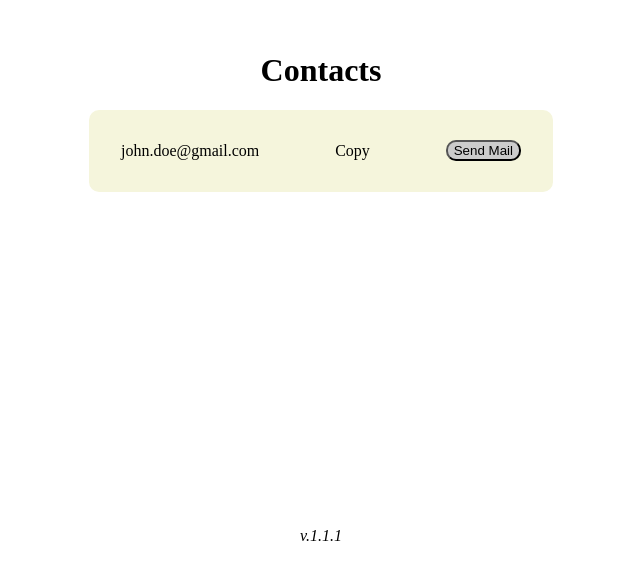
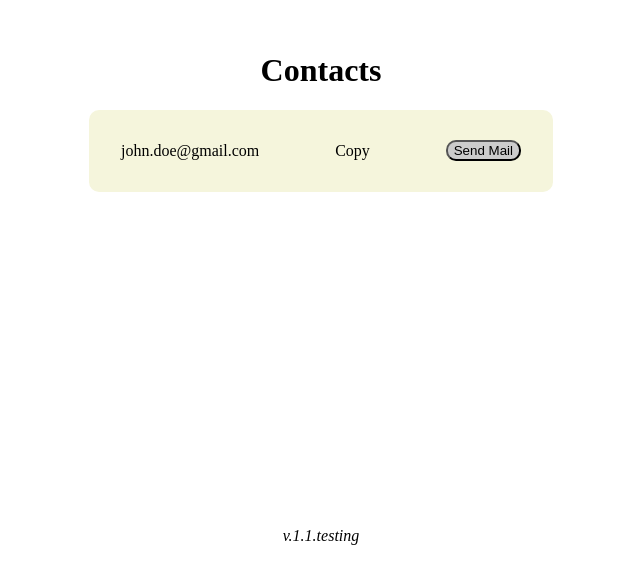
Before and after one commit to iamparthaonline/portfolio-project-using-react, a React (Vite) app: page / in a window 1280 px wide. Shown: the part 5535-6118 px from the top of the page, without its empty margins (319-959 px from the left). Built offline with nearby package versions, Linux system fonts and the light colour scheme.

Commit message:
changed homepage version in testing

```diff
--- a/src/pages/home/index.jsx
+++ b/src/pages/home/index.jsx
@@ -20,7 +20,7 @@ const home = () => {
       <ProjectsSection />
       <ContactsSection />
       <p>
-        <i>v.1.1.1</i>
+        <i>v.1.1.testing</i>
       </p>
     </div>
   );
```
